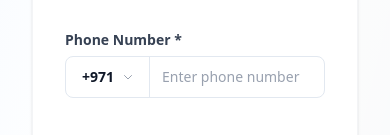
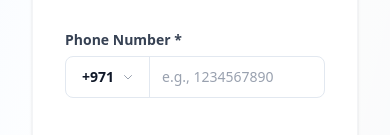
Before and after one commit to developedbysami/rem-app, a Next.js app: page /register in a window 390 px wide. Shown: the part 1163-1298 px from the top of the page. Built offline with nearby package versions, Linux system fonts and the light colour scheme.

Commit message:
phone input fix

```diff
--- a/src/constants/PhoneInputField.tsx
+++ b/src/constants/PhoneInputField.tsx
@@ -27,7 +27,7 @@ const PhoneInputField = ({ name, control, errors, label = "Phone Number *" }) =>
         displayInitialValueAsLocalNumber // <--- Shows "50..." instead of "+97150..."
         countrySelectComponent={CountrySelector}
         inputComponent={CustomInput}
-        placeholder="Enter phone number"
+        placeholder="e.g., 1234567890"
         className="flex-1 px-1"
       />
     </div>
```
